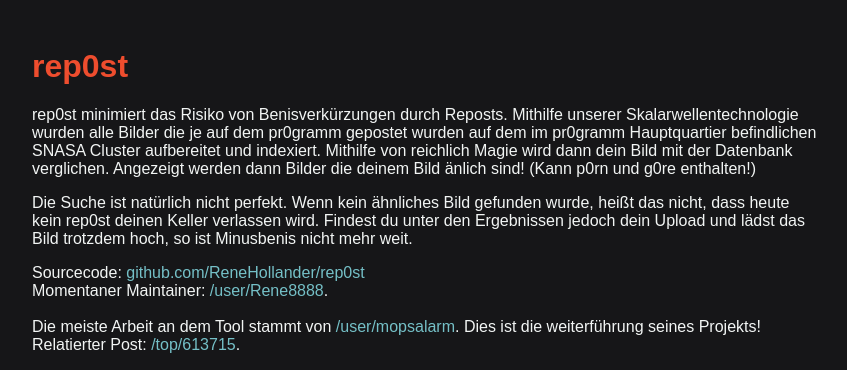
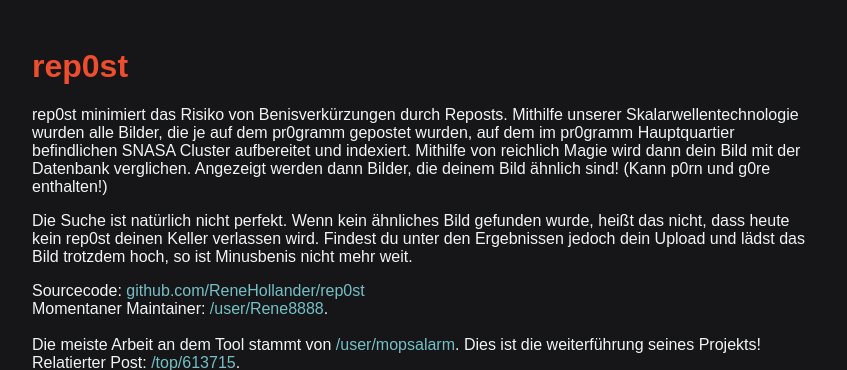
Before and after one commit to ReneHollander/rep0st, a Python web app: template templates/results.html in a window 1280 px wide. Shown: the top 370 px of the page, without its empty margins (214-1061 px from the left). Run offline with Jinja, Linux system fonts and the light colour scheme; the template is opened without the code that fills it, so the values that code supplies are empty.

Commit message:
Fix Typo/Nebensatz

```diff
--- a/templates/results.html
+++ b/templates/results.html
@@ -62,9 +62,9 @@
   <h1>rep0st</h1>
   <p>
     rep0st minimiert das Risiko von Benisverkürzungen durch Reposts. Mithilfe unserer Skalarwellentechnologie
-    wurden alle Bilder die je auf dem pr0gramm gepostet wurden auf dem im pr0gramm Hauptquartier befindlichen
+    wurden alle Bilder, die je auf dem pr0gramm gepostet wurden, auf dem im pr0gramm Hauptquartier befindlichen
     SNASA Cluster aufbereitet und indexiert. Mithilfe von reichlich Magie wird dann dein Bild mit der Datenbank
-    verglichen. Angezeigt werden dann Bilder die deinem Bild änlich sind! (Kann p0rn und g0re enthalten!)
+    verglichen. Angezeigt werden dann Bilder, die deinem Bild ähnlich sind! (Kann p0rn und g0re enthalten!)
   </p>
   <p>
     Die Suche ist natürlich nicht perfekt. Wenn kein ähnliches Bild gefunden
@@ -78,7 +78,6 @@
     <br><br>
     Die meiste Arbeit an dem Tool stammt von <a href="http://pr0gramm.com/user/mopsalarm">/user/mopsalarm</a>. Dies ist
     die weiterführung seines Projekts! Relatierter Post: <a href="http://pr0gramm.com/top/613715">/top/613715</a>.
-
   </p>
   <p>
     Durchsucht werden alle sfw, nsfw und nsfl Bilder von <strong>1-{{lastIndexedPost}}</strong>.<br>
```
